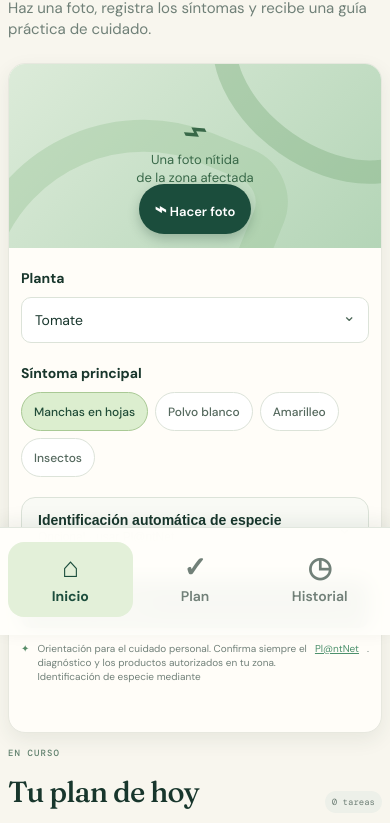
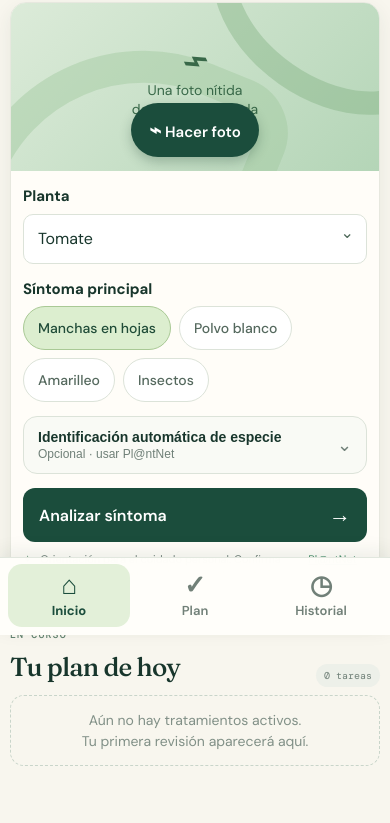
Before and after one commit to DidacCanas/Verde-plantas., a plain HTML site: page index.html in a window 390 px wide. Shown: the part 209-1032 px from the top of the page. Drawn offline with nearby package versions, Linux system fonts and the light colour scheme.

Commit message:
Update mobile.css

```diff
--- a/mobile.css
+++ b/mobile.css
@@ -1,6 +1,6 @@
 @media (max-width: 1100px) {
   :root {
-    --mobile-padding: 8px;
+    --mobile-padding: 10px;
   }
 
   body {
@@ -10,13 +10,13 @@
   .shell {
     width: 100%;
     max-width: none;
-    padding: 0 var(--mobile-padding) calc(132px + env(safe-area-inset-bottom));
+    padding: 0 var(--mobile-padding) calc(88px + env(safe-area-inset-bottom, 0px));
   }
 
   .topbar {
-    height: 64px;
-    margin: 0 -8px;
-    padding: 0 8px;
+    height: 52px;
+    margin: 0 calc(-1 * var(--mobile-padding));
+    padding: 0 var(--mobile-padding);
     background: var(--forest-700);
   }
 
@@ -32,165 +32,178 @@
   }
 
   .icon-btn {
-    width: 38px;
-    height: 38px;
+    width: 40px;
+    height: 40px;
     border-color: rgba(255, 255, 255, 0.25);
     background: rgba(255, 255, 255, 0.12);
     color: white;
   }
 
   .hero {
-    padding: 28px 0 22px;
+    padding: 8px 0 8px;
   }
 
   .eyebrow {
-    font-size: 9px;
+    font-size: 10px;
     letter-spacing: 1.1px;
+    margin-bottom: 6px;
   }
 
   .hero h1 {
     max-width: 100%;
-    font-size: clamp(35px, 10vw, 43px);
-    line-height: 1;
-    letter-spacing: -1.6px;
+    font-size: clamp(28px, 7.6vw, 36px);
+    line-height: 1.05;
+    letter-spacing: -1.2px;
   }
 
   .intro {
     max-width: 100%;
-    margin-top: 14px;
+    margin-top: 8px;
     font-size: 15px;
-    line-height: 1.45;
+    line-height: 1.4;
   }
 
   .scan-card {
     width: 100%;
-    border-radius: 17px;
+    border-radius: 16px;
     box-shadow: 0 7px 20px rgba(41, 67, 51, 0.08);
   }
 
   .photo-area {
-    height: 184px;
+    height: 168px;
   }
 
   .photo-placeholder span {
-    font-size: 42px;
+    font-size: 44px;
   }
 
   .photo-placeholder p {
     margin: 8px 0;
-    font-size: 13px;
+    font-size: 14px;
   }
 
   .camera-button {
     bottom: 14px;
-    padding: 10px 16px;
+    padding: 12px 18px;
+    font-size: 15px;
+  }
+
+  .form-body {
+    padding: 14px 12px 12px;
+  }
+
+  .field-group {
+    margin-bottom: 14px;
+  }
+
+  .field-label {
+    margin-bottom: 6px;
+    font-size: 15px;
+  }
+
+  select {
+    min-height: 50px;
+    padding: 12px 14px;
+    font-size: 16px;
+  }
+
+  .chips {
+    gap: 8px;
+  }
+
+  .chip {
+    min-height: 44px;
+    padding: 10px 14px;
+    font-size: 14px;
+  }
+
+  .primary {
+    min-height: 54px;
+    padding: 14px 16px;
+    border-radius: 12px;
+    font-size: 16px;
+  }
+
+  .primary b {
+    font-size: 22px;
+  }
+
+  .plantnet-box {
+    margin-bottom: 14px;
+  }
+
+  .plantnet-toggle {
+    padding: 12px 14px;
+  }
+
+  #plantnetKey {
+    min-height: 48px;
+    padding: 12px;
+    font-size: 16px;
+  }
+
+  #identifySpeciesBtn {
+    min-height: 48px;
+    padding: 12px;
+    font-size: 14px;
+  }
+
+  #speciesStatus {
     font-size: 13px;
   }
 
-  .form-body {
-    padding: 20px 12px 20px;
+  .trust {
+    margin: 10px 0 4px;
+    font-size: 11px;
   }
 
-  .field-group {
-    margin-bottom: 20px;
+  .today {
+    margin-top: 12px;
   }
 
-  .field-label {
+  .section-title {
     margin-bottom: 8px;
+  }
+
+  .section-title h2 {
+    font-size: 26px;
+  }
+
+  .section-title > span {
+    font-size: 10px;
+    padding: 5px 8px;
+  }
+
+  .empty-state {
+    padding: 14px 12px;
     font-size: 14px;
   }
 
-  select {
-    min-height: 46px;
-    padding: 11px 13px;
-    font-size: 14px;
-  }
-
-  .chips {
-    gap: 7px;
-  }
-
-  .chip {
-    min-height: 39px;
-    padding: 9px 12px;
-    font-size: 12px;
-  }
-
-  .primary {
-    min-height: 49px;
-    padding: 13px 15px;
-    border-radius: 10px;
-    font-size: 14px;
-  }
-
-  .primary b {
-    font-size: 19px;
-  }
-
-  .plantnet-box {
-    margin-bottom: 20px;
-  }
-
-  #plantnetKey {
-    min-height: 45px;
-    padding: 11px;
-    font-size: 14px;
-  }
-
-  #identifySpeciesBtn {
-    min-height: 45px;
-    padding: 11px 12px;
-    font-size: 12px;
-  }
-
-  #speciesStatus {
-    font-size: 12px;
-  }
-
-  .trust {
-    margin: 14px 0 28px;
-    font-size: 10px;
-  }
-
-  .section-title {
-    margin-bottom: 13px;
-  }
-
-  .section-title h2 {
-    font-size: 29px;
-  }
-
-  .section-title > span {
-    font-size: 9px;
-    padding: 5px 7px;
-  }
-
-  .empty-state {
-    padding: 22px 15px;
-    font-size: 13px;
-  }
-
   .bottom-nav {
-    min-height: 108px;
+    min-height: 64px;
     justify-content: space-around;
-    gap: 0;
-    padding: 14px 8px calc(18px + env(safe-area-inset-bottom));
+    align-items: stretch;
+    gap: 4px;
+    padding: 6px 8px calc(8px + env(safe-area-inset-bottom, 0px));
     background: rgba(255, 254, 250, 0.97);
     box-shadow: 0 -5px 18px rgba(24, 54, 44, 0.08);
   }
 
   .bottom-nav a,
   .bottom-nav button {
-    min-width: 88px;
-    padding: 10px 14px;
-    border-radius: 16px;
-    font-size: 14px;
-    gap: 6px;
+    flex: 1;
+    min-width: 0;
+    min-height: 52px;
+    padding: 8px 6px;
+    border-radius: 14px;
+    font-size: 13px;
+    font-weight: 600;
+    gap: 4px;
   }
 
   .bottom-nav span {
-    font-size: 28px;
-    line-height: 27px;
+    font-size: 26px;
+    line-height: 1;
   }
 
   .bottom-nav .active {
@@ -201,7 +214,13 @@
   .modal {
     width: 100%;
     max-height: 90dvh;
-    padding: 25px 18px calc(25px + env(safe-area-inset-bottom));
+    padding: 22px 16px calc(22px + env(safe-area-inset-bottom, 0px));
     border-radius: 20px 20px 0 0;
   }
 }
+
+@media (max-width: 699px) {
+  .hero h1 {
+    font-size: clamp(30px, 8.8vw, 36px);
+  }
+}
```
